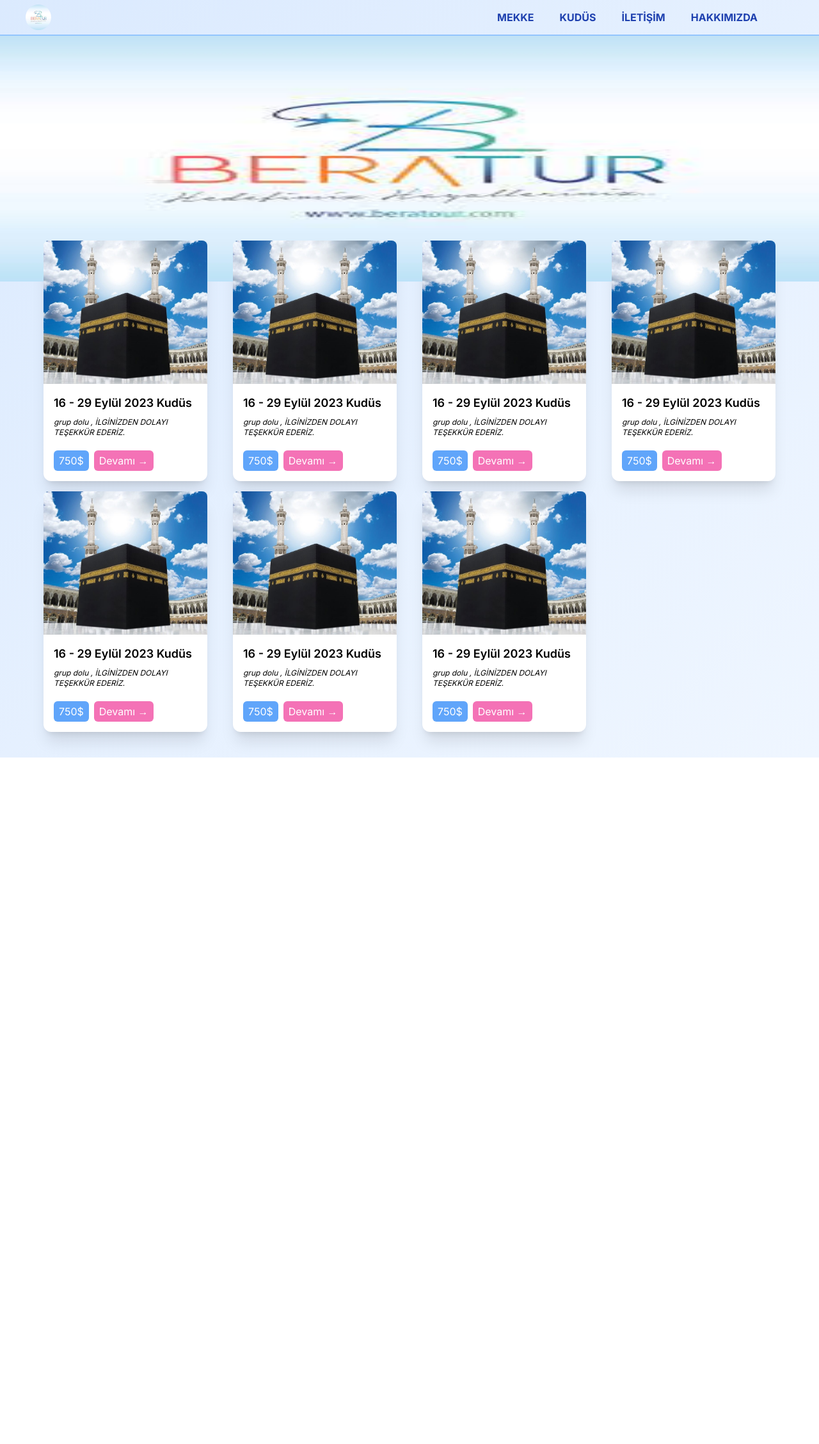
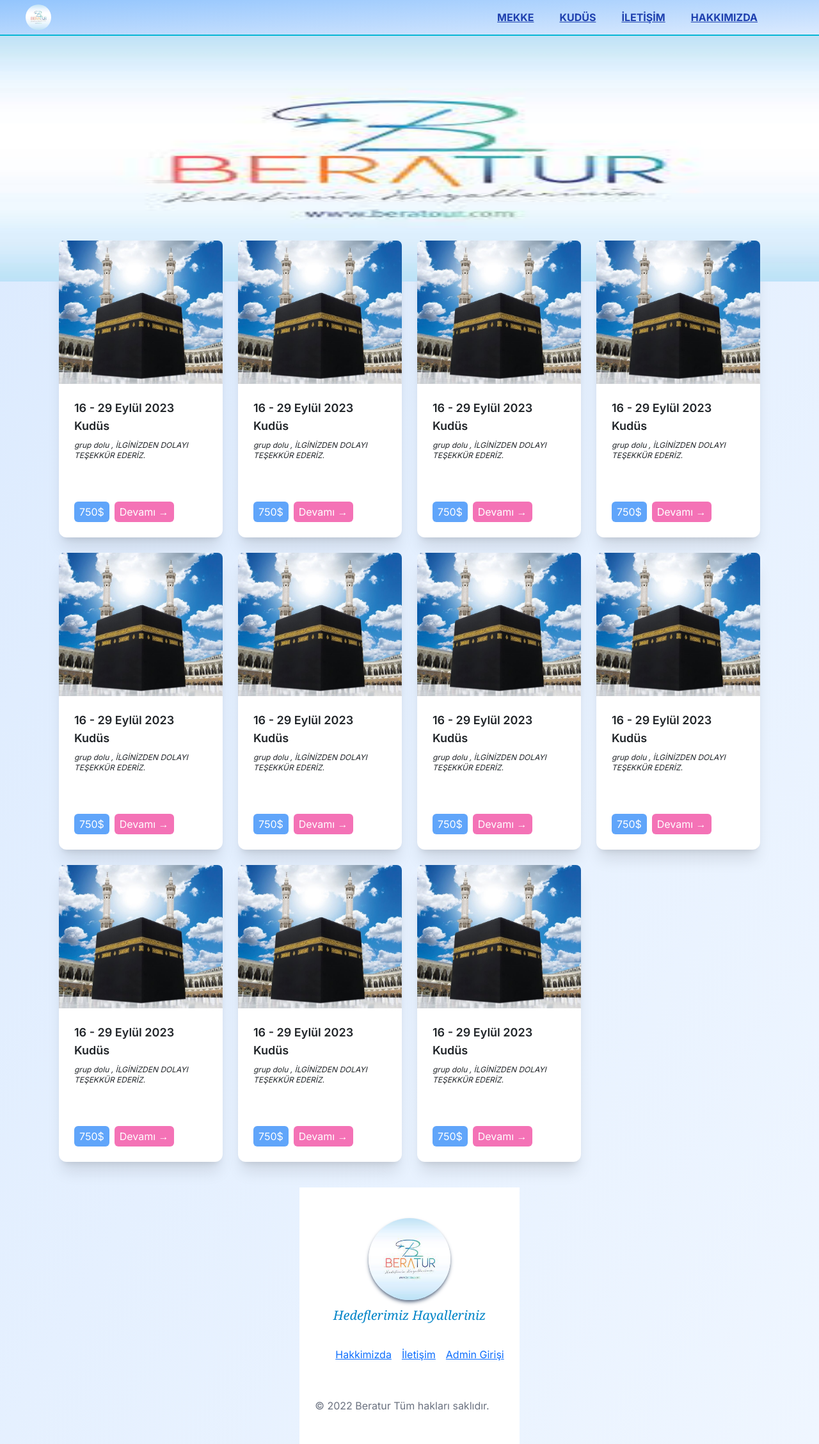
Before and after one commit to mturhan/beratur, a Next.js app: page / in a window 1280 px wide. Shown: the whole page at 64% size. Before the commit the page ends 1184 px from the top, so only its background shows below. Built offline with nearby package versions, Linux system fonts and the light colour scheme; no server answers.

Commit message:
eklemeler db login vs

```diff
--- /dev/null
+++ b/app/admin/page.tsx
@@ -0,0 +1,7 @@
+import React from "react";
+
+const Admin = () => {
+  return <div>Admin</div>;
+};
+
+export default Admin;
--- /dev/null
+++ b/app/api/auth/[...nextauth]/route.ts
@@ -0,0 +1,36 @@
+import NextAuth, { NextAuthOptions } from "next-auth";
+import GoogleProvider from "next-auth/providers/google";
+
+const authOptions: NextAuthOptions = {
+  // Configure one or more authentication providers
+  providers: [
+    GoogleProvider({
+      clientId: process.env.GOOGLE_ID as string,
+      clientSecret: process.env.GOOGLE_SECRET as string,
+      authorization: {
+        params: {
+          prompt: "consent",
+          access_type: "offline",
+          response_type: "code",
+        },
+      },
+    }),
+  ],
+  pages: {
+    error: "/",
+  },
+  secret: process.env.NEXTAUTH_SECRET,
+  callbacks: {
+    async signIn({ user }) {
+      const allowedEmails = ["iv.murat09@gmail.com"];
+      if (allowedEmails.includes(user.email!)) {
+        return Promise.resolve(true);
+      }
+      window.location.href = "/?loginFailed=true";
+      return Promise.resolve(false);
+    },
+  },
+};
+const handler = NextAuth(authOptions);
+
+export { handler as GET, handler as POST };
--- a/app/layout.tsx
+++ b/app/layout.tsx
@@ -2,6 +2,8 @@ import TourProvider from "@/providers/TourProvider";
 import "./globals.css";
 import { Inter } from "next/font/google";
 import Header from "@/components/Header";
+import SessionProvider from "@/providers/SessionProvider";
+import Footer from "@/components/Footer";
 
 const inter = Inter({ subsets: ["latin"] });
 
@@ -16,15 +18,19 @@ export default function RootLayout({
   children: React.ReactNode;
 }) {
   //bg-gradient-to-bl from-blue-200 to-blue-500
+
   return (
     <html lang="tr">
       <body
-        className={`bg-gradient-to-tl from-blue-50 to-blue-100 flex flex-col items-center  ${inter.className}  `}
+        className={`bg-gradient-to-tl from-blue-50 to-blue-100 flex flex-col items-center ${inter.className}`}
       >
-        <TourProvider>
-          <Header />
-          {children}
-        </TourProvider>
+        <SessionProvider>
+          <TourProvider>
+            <Header />
+            {children}
+            <Footer />
+          </TourProvider>
+        </SessionProvider>
       </body>
     </html>
   );
--- a/app/page.tsx
+++ b/app/page.tsx
@@ -1,10 +1,12 @@
-import Header from "@/components/Header";
 import TourCard from "@/components/TourCard";
-import Image from "next/image";
 
 export default function Home() {
   return (
-    <main className="grid lg:grid-cols-4 md:grid-cols-3 sm:grid-cols-2 justify-center gap-x-10 gap-4 pb-10">
+    <main className="grid lg:grid-cols-4 md:grid-cols-3 sm:grid-cols-2 justify-center gap-x-10 gap-4 pb-10 -mt-16">
+      <TourCard img="/images/kabe.jpeg" />
+      <TourCard img="/images/kabe.jpeg" />
+      <TourCard img="/images/kabe.jpeg" />
+      <TourCard img="/images/kabe.jpeg" />
       <TourCard img="/images/kabe.jpeg" />
       <TourCard img="/images/kabe.jpeg" />
       <TourCard img="/images/kabe.jpeg" />
--- /dev/null
+++ b/components/DeniedModal.tsx
@@ -0,0 +1,38 @@
+import { signOut } from "next-auth/react";
+import React from "react";
+import { Button, Modal, ModalBody, ModalFooter } from "reactstrap";
+import "bootstrap/dist/css/bootstrap.min.css";
+
+function DeniedModal() {
+  const [modalOpen, setModalOpen] = React.useState(true);
+  return (
+    <>
+      <Modal
+        toggle={() => setModalOpen(!modalOpen)}
+        isOpen={modalOpen}
+        backdrop="static"
+      >
+        <div className=" modal-header">
+          <h5 className="modal-title" id="modalLabel">
+            Erisim Engellendi
+          </h5>
+        </div>
+        <ModalBody>Sadece Admin icerik duzenleyebilir</ModalBody>
+        <ModalFooter>
+          <Button
+            color="ml-auto "
+            type="button"
+            onClick={() => {
+              setModalOpen(!modalOpen);
+              signOut({ callbackUrl: "http://localhost:3005/" });
+            }}
+          >
+            Kapat
+          </Button>
+        </ModalFooter>
+      </Modal>
+    </>
+  );
+}
+
+export default DeniedModal;
--- /dev/null
+++ b/components/Footer.tsx
@@ -0,0 +1,52 @@
+import Link from "next/link";
+import React from "react";
+
+const Footer = () => {
+  const footerNavs = [
+    {
+      href: "/about",
+      name: "Hakkimizda",
+    },
+    {
+      href: "/contact",
+      name: "İletişim",
+    },
+    {
+      href: "/admin",
+      name: "Admin Girişi",
+    },
+  ];
+  return (
+    <footer className="text-gray-500 bg-white px-4 py-5 max-w-screen-xl mx-auto md:px-8">
+      <div className="max-w-lg sm:mx-auto sm:text-center">
+        <img
+          src="/images/bera.jpeg"
+          className="w-32 sm:mx-auto rounded-full shadow-slate-500 shadow-md"
+        />
+        <p className="leading-relaxed mt-2 text-xl font-serif italic text-sky-600">
+          Hedeflerimiz Hayalleriniz
+        </p>
+      </div>
+      <ul className="items-center justify-center mt-8 space-y-5 sm:flex sm:space-x-4 sm:space-y-0">
+        {footerNavs.map((item, idx) => (
+          <li>
+            <Link
+              className=" hover:text-gray-800 capitalize"
+              key={idx}
+              href={item.href}
+            >
+              {item.name}
+            </Link>
+          </li>
+        ))}
+      </ul>
+      <div className="mt-8 items-center justify-between sm:flex">
+        <div className="mt-4 sm:mt-0">
+          &copy; 2022 Beratur Tüm hakları saklıdır.
+        </div>
+      </div>
+    </footer>
+  );
+};
+
+export default Footer;
--- a/components/Header.tsx
+++ b/components/Header.tsx
@@ -1,7 +1,10 @@
 "use client";
 import Image from "next/image";
 import Link from "next/link";
-import { useState } from "react";
+
+import { signIn, signOut, useSession } from "next-auth/react";
+import DeniedModal from "./DeniedModal";
+import { useSearchParams } from "next/navigation";
 
 const Header = () => {
   const links = [
@@ -10,23 +13,31 @@ const Header = () => {
     { label: "iletişim", url: "/contact" },
     { label: "hakkımızda", url: "/about" },
   ];
-  const [active, setActive] = useState(false);
+
+  const { data } = useSession();
+  const params = useSearchParams();
+
+  const showDeniedModal = params.get("error");
 
   return (
-    <header className="flex flex-col w-full -mb-16">
-      <div className="flex flex-row justify-between border-b-2 border-blue-300 h-14 items-center lg:pr-20 md:pr-10 ">
-        <div className="relative flex h-10 w-10 ">
+    <>
+      <header className="flex flex-col w-full  sticky top-0 z-50">
+        <div className="flex flex-row  justify-between border-b-2 bg-gradient-to-br from-blue-300 border-cyan-500 to-blue-100 h-14 items-center lg:pr-20 md:pr-10 ">
+          <div
+            onClick={!data ? () => signIn("google") : () => signOut()}
+            className="relative flex h-10 w-10 ml-10 cursor-pointer "
+          >
             <Image
               src="/images/bera.jpeg"
               alt="Bera logo"
               fill
-            className="rounded-full h-14 ml-10"
+              className="rounded-full h-14 "
             />
           </div>
           <div className="flex flex-row space-x-2">
             {links.map((linkObj) => (
               <Link
-              className="flex justify-center items-center lg:px-4 sm:px-2 hover:bg-blue-300 hover:rounded-lg w-auto h-14 font-bold text-blue-800 uppercase "
+                className="flex justify-center items-center lg:px-4 sm:px-2 hover:bg-blue-500 hover:rounded-lg w-auto h-14 font-bold text-blue-800 uppercase "
                 key={linkObj.label}
                 href={linkObj.url}
               >
@@ -35,7 +46,8 @@ const Header = () => {
             ))}
           </div>
         </div>
-      <div className="flex relative h-96 w-full">
+      </header>
+      <div className="flex relative h-96 w-full ">
         <Image
           fill
           className="object-fit"
@@ -43,7 +55,8 @@ const Header = () => {
           alt="Bera image"
         />
       </div>
-    </header>
+      {showDeniedModal && <DeniedModal />}
+    </>
   );
 };
 
--- a/package.json
+++ b/package.json
@@ -13,13 +13,18 @@
     "@types/node": "20.2.5",
     "@types/react": "18.2.8",
     "@types/react-dom": "18.2.4",
+    "@types/react-modal": "^3.16.0",
     "autoprefixer": "10.4.14",
+    "bootstrap": "^5.3.2",
     "eslint-config-next": "^13.4.19",
+    "firebase": "^10.4.0",
     "next": "^13.4.19",
+    "next-auth": "^4.23.1",
     "postcss": "8.4.24",
     "react": "^18.2.0",
     "react-dom": "^18.2.0",
     "react-icons": "^4.9.0",
+    "reactstrap": "^9.2.0",
     "tailwindcss": "3.3.2",
     "typescript": "5.1.3"
   }
--- /dev/null
+++ b/providers/SessionProvider.tsx
@@ -0,0 +1,8 @@
+"use client";
+import { SessionProvider as Provider } from "next-auth/react";
+
+const SessionProvider = ({ children }: { children: React.ReactNode }) => {
+  return <Provider>{children}</Provider>;
+};
+
+export default SessionProvider;
```
Also changed, not shown: firebase.js (added, +14 -0 lines), 1 other file (tests, documents, lock files or other folders). Lines whose indentation alone changed are shown as unchanged.
